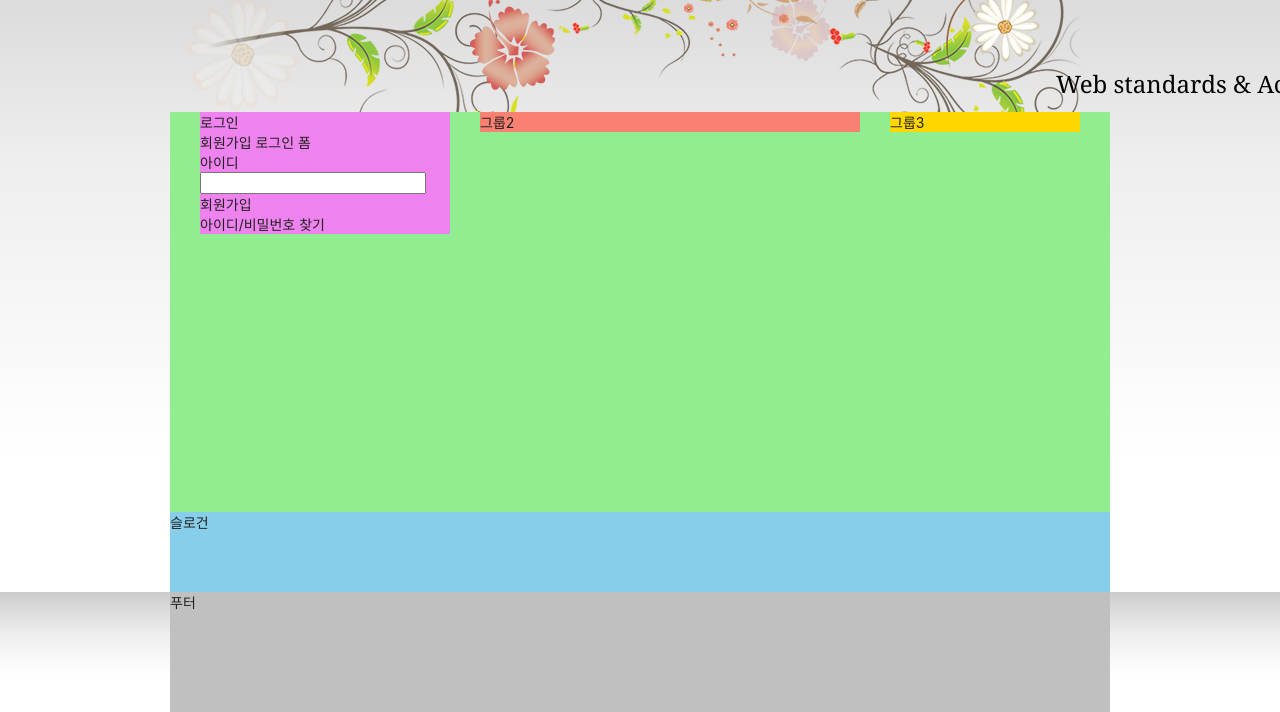
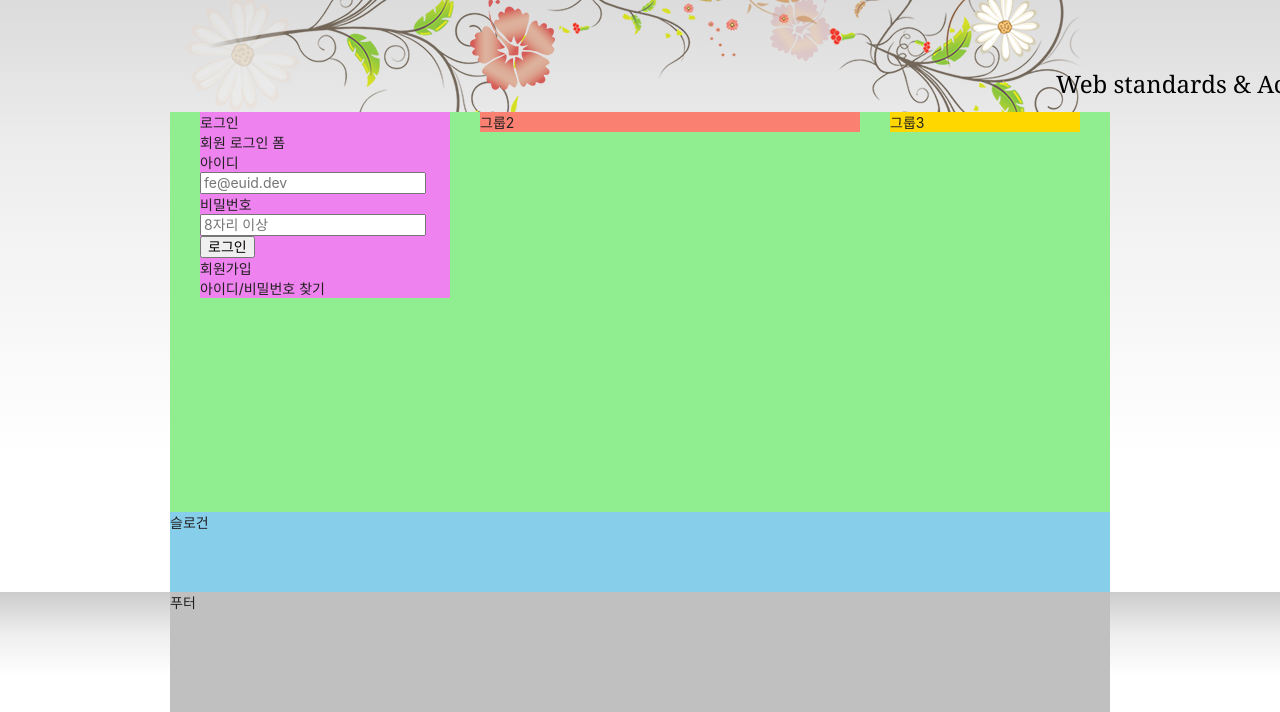
Before and after one commit to mungmung2j/HTML5, a plain HTML site: page index.html in a window 1280 px wide. Shown: the part 135-847 px from the top of the page. Drawn offline with Linux system fonts and the light colour scheme; a web font is replaced by a local one.

Commit message:
로그인 마크업 완성

```diff
--- a/index.html
+++ b/index.html
@@ -139,14 +139,20 @@
     <div class="group group1">
       <section class="login">
         <h2 class="login-title">로그인</h2>
-      <form action="" class="login-form"></form>
+        <form method="POST" action="https://formspree.io/seulbinim@gmail.com" class="login-form">
           <fieldset>
-        <legend>회원가입 로그인 폼</legend>
+            <legend>회원 로그인 폼</legend>
             <div class="user-email">
               <label for="userEmail">아이디</label>
-          <input type="email" id="userEmail" />
+              <input type="email" id="userEmail" name="userEmail" placeholder="fe@euid.dev" required />
             </div>
+            <div class="user-pw">
+              <label for="userPw">비밀번호</label>
+              <input type="password" id="userPw" name="userPw" placeholder="8자리 이상" required />
+            </div>
+            <button type="submit" class="login-button">로그인</button>
           </fieldset>
+        </form>
         <ul class="sign">
           <li><a href="/">회원가입</a></li>
           <li><a href="/">아이디/비밀번호 찾기</a></li>
```
Lines whose indentation alone changed are shown as unchanged.
